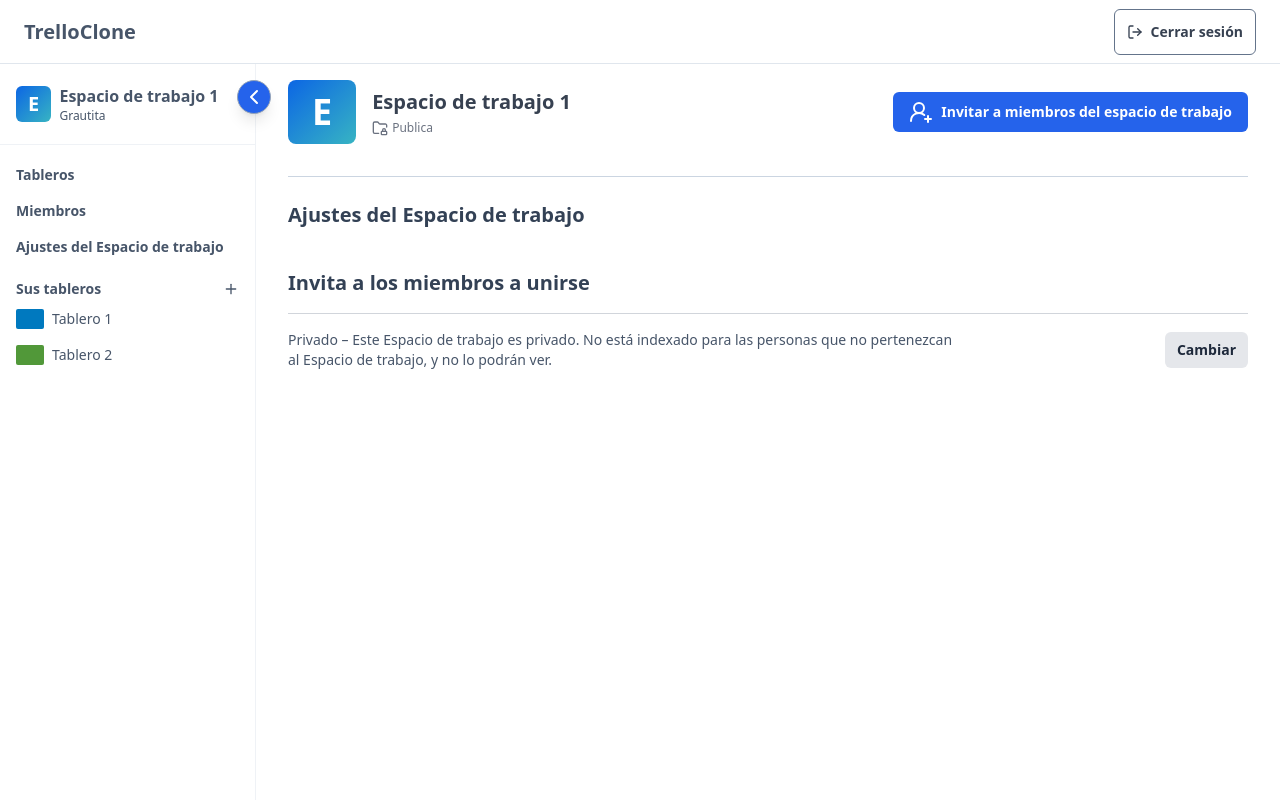
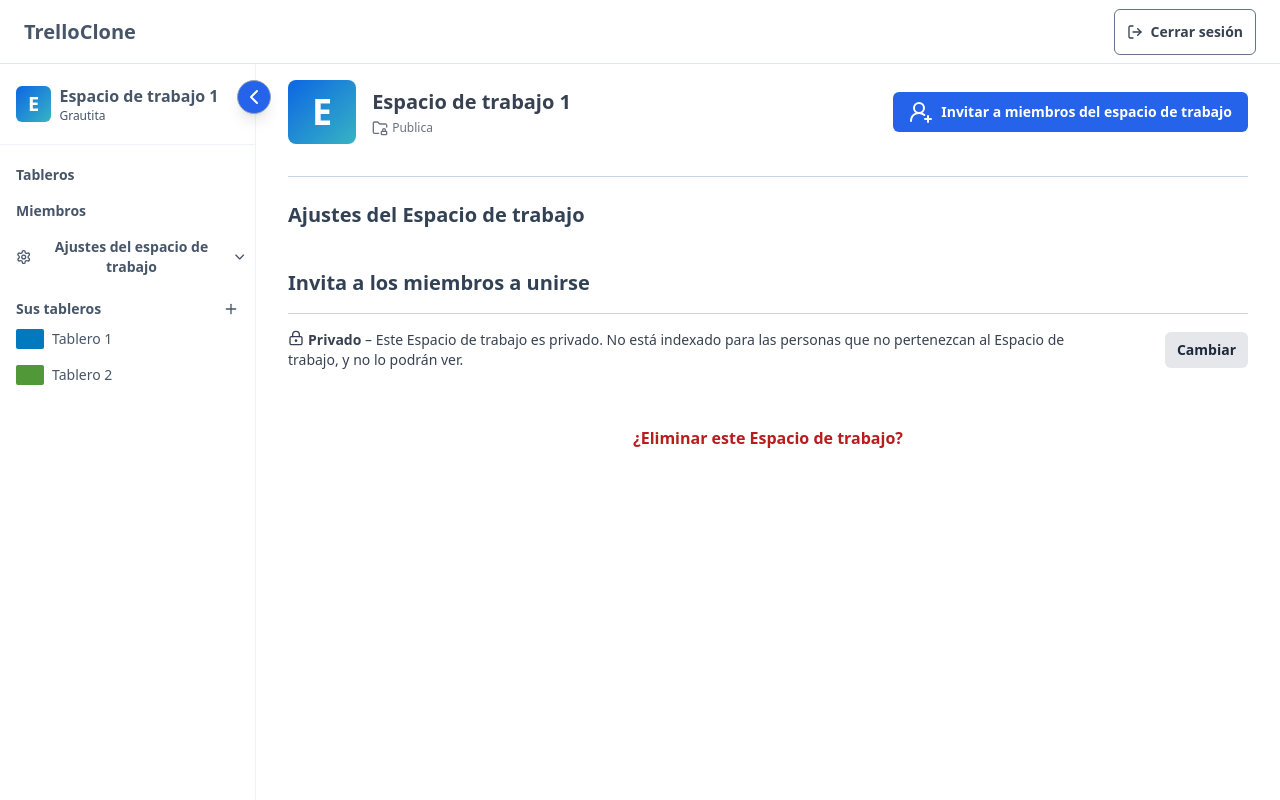
Before and after one commit to AlexisChebeste/trello-clone-ts, a React (Vite) app: page /w/1/account in a window 1280 px wide. Built offline with nearby package versions, Linux system fonts and the light colour scheme.

Commit message:
account page

```diff
--- a/src/components/Aside/AsideBoards.tsx
+++ b/src/components/Aside/AsideBoards.tsx
@@ -6,6 +6,7 @@ import Sidebar from './Siderbar';
 import ModalBoard from '../modals/ModalBoard';
 import { useColor } from '../../hooks/useColor';
 import WorkspaceLink from './WorkspaceLink';
+import { ModalAccount } from './ModalAccount';
 
 interface AsideBoardsProps {
   idWorkspace: string;
@@ -41,17 +42,13 @@ export default function AsideBoards({idWorkspace, className}: AsideBoardsProps)
           </div>
         </div>
         <div className='flex flex-col  py-3'>
-            <ul className='flex flex-col '>
-              <li className='flex w-full'>
+              <div className='flex w-full'>
                 <WorkspaceLink idWorkspace={idWorkspace} title='Tableros'/>
-              </li>
-              <li className='flex w-full'>
+              </div>
+              <div className='flex w-full'>
                 <WorkspaceLink idWorkspace={idWorkspace} dir='/members' title='Miembros'/>
-              </li>
-              <li className='flex w-full'>
-                <WorkspaceLink idWorkspace={idWorkspace} dir='/account' title='Ajustes del Espacio de trabajo'/>
-              </li>
-            </ul>
+              </div>
+              <ModalAccount idWorkspace={idWorkspace}/>
         </div>
         <div className="flex flex-col w-auto  pb-2 ">
           <div className='  flex justify-between items-center pl-4'>
--- /dev/null
+++ b/src/components/Aside/ModalAccount.tsx
@@ -0,0 +1,33 @@
+import { ChevronDown, Settings } from "lucide-react";
+import { useState } from "react";
+import { Link } from "react-router";
+
+export function ModalAccount({idWorkspace}: {idWorkspace: string}) {
+    const [isOpen, setIsOpen] = useState(false);
+
+    const toggleModal = () => setIsOpen(!isOpen);
+    const isBoardPage = location.pathname.includes("b/");
+    const isActive = (path: string) => location.pathname === path;
+    return(
+        <div className="flex w-full relative">
+            <button className={`flex items-center justify-between w-full text-sm font-semibold pl-4 pr-2 ${isBoardPage ? 'hover:bg-white/10' : 'hover:bg-gray-100'} py-2`} onClick={toggleModal}>
+                <Settings className="size-4"/>
+                Ajustes del espacio de trabajo
+                <ChevronDown className="size-4" />
+            </button>
+            {isOpen && (
+                <div
+                    className="absolute top-10 left-0 w-72 bg-white shadow-md rounded-md border border-gray-200 flex flex-col py-2 text-gray-600 "
+                    style={{
+                        maxWidth: "calc(100vw - 16px)", // Asegura que no sobresalga de la pantalla
+                    }}
+                    onClick={toggleModal}
+                >
+                    <Link to={`/w/${idWorkspace}/account`} className={`w-full text-sm font-medium hover:bg-gray-200 py-2 px-4 ${isActive(`/w/${idWorkspace}/account`) ? 'bg-gray-600 text-white hover:text-gray-700' : ''}`}>Ajustes del Espacio de trabajo</Link>
+                    <Link to={`/w/${idWorkspace}/belling`} className={`w-full text-sm font-medium hover:bg-gray-200  py-2 px-4 ${isActive(`/w/${idWorkspace}/belling`) ? 'bg-gray-600 text-white hover:text-gray-700' : ''}`}>Ampliar el Espacio de trabajo</Link>
+                </div>
+
+            )}
+        </div>
+    )
+}
--- a/src/components/Aside/Siderbar.tsx
+++ b/src/components/Aside/Siderbar.tsx
@@ -17,11 +17,11 @@ const Sidebar = ({ children, className }:SidebarProps) => {
     <div
       className={`flex ${
         isCollapsed ? "w-7" : `w-64 max-w-72 `
-      } transition-all duration-500 ${className} h-full border-r border-slate-300/30 `}
+      }   transition-all duration-500 ${className} h-full border-r border-slate-300/30 `}
     >
       {/* Contenido del Sidebar */}
       {!isCollapsed && (
-        <div className="flex-1 h-full ">
+        <div className="flex-1 h-full w-max">
           {children}
         </div>
       )}
--- a/src/components/ButtonWorkspace.tsx
+++ b/src/components/ButtonWorkspace.tsx
@@ -8,7 +8,7 @@ export default function ButtonWorkspace({children, className, onClick}: ButtonWo
     return(
         <button
             onClick={onClick}
-            className={`flex items-center justify-center gap-3 bg-gray-200 hover:bg-gray-300 py-2 px-3 rounded-md text-slate-800 font-semibold text-sm w-full md:w-max ${className}`}
+            className={`flex items-center justify-center gap-3 bg-gray-200 hover:bg-gray-300 py-2 px-3 rounded-md text-slate-800 font-semibold text-sm w-max ${className}`}
         >
             {children}
         </button>
--- a/src/components/LayoutAside.tsx
+++ b/src/components/LayoutAside.tsx
@@ -1,17 +1,8 @@
 import { Outlet, useParams } from "react-router";
 import AsideBoards from "./Aside/AsideBoards";
-import { WorkspaceInfo } from "./Boards/WorkspaceInfo";
-import { useWorkspace } from "../hooks/useWorkspace";
-import { UserRoundPlus } from "lucide-react";
-
 
 export default function LayoutAside(){
     const {idWorkspace} = useParams()
-
-    const {workspaces} = useWorkspace()
-    const workspace = workspaces.find(w => w.id === idWorkspace)
-
-    if(!workspace) return null
 
     return(
         <div className="flex-1 w-full flex h-full  overflow-hidden">
@@ -21,16 +12,8 @@ export default function LayoutAside(){
             />
             <main className="flex-1 flex h-full">
                 {/* Aquí va el contenido de la página */}
-                <div className=" flex-1 h-full flex flex-col py-4 px-8 max-w-7xl mx-auto w-full  text-gray-500 overflow-y-auto">
-                    <WorkspaceInfo logo={workspace.logo} name={workspace.name} description={workspace.description}>
-                        <button className="text-sm bg-blue-600 text-white px-4 py-2 rounded-md flex items-center font-semibold max-w-max gap-2  hover:bg-blue-700 transition-colors duration-200">
-                            <UserRoundPlus  />
-                            Invitar a miembros del espacio de trabajo
-                        </button>
-                    </WorkspaceInfo>
 
-                    <Outlet/>
-                </div>
+                <Outlet/>
             </main>
         </div>
     )
--- a/src/components/MembersPage/SidebarLinks.tsx
+++ b/src/components/MembersPage/SidebarLinks.tsx
@@ -21,14 +21,14 @@ export default function SidebarLinks({membersLength} : SidebarLinksProps) {
                 <div className="flex flex-col gap-2">
                     <Link
                         to={`/w/${idWorkspace}/members`}
-                        className={`text-sm px-4 py-2 rounded-md flex items-center font-semibold w-full gap-2   transition-colors duration-200
+                        className={`text-sm px-4 py-2 rounded-md flex items-center font-semibold  w-56 sm:w-full gap-2   transition-colors duration-200
                             ${isActive(`/w/${idWorkspace}/members`) ? 'bg-blue-100 text-blue-600 ' : 'text-gray-800 hover:bg-slate-200'}
                         `}
                     >
                         Miembros del espacio de trabajo ({membersLength})
                     </ Link>
                     <Link
-                        to={`/workspace/${idWorkspace}/members/invite`} className={`text-sm  px-4 py-2 rounded-md flex items-center font-semibold w-full gap-2   transition-colors duration-200
+                        to={`/workspace/${idWorkspace}/members/invite`} className={`text-sm  px-4 py-2 rounded-md flex items-center font-semibold w-56 sm:w-full gap-2   transition-colors duration-200
                             ${isActive(`/w/${idWorkspace}/members/invite`) ? 'bg-blue-100 text-blue-600  ' : 'text-gray-800 hover:bg-slate-200'}
                         `}>
                         Invitados ({membersLength})
@@ -38,7 +38,7 @@ export default function SidebarLinks({membersLength} : SidebarLinksProps) {
                 <div className="py-4 border-t border-t-gray-200 ">
                     <Link
                         to={`/workspace/${idWorkspace}/members/request`}
-                        className={`text-sm px-4 py-2 rounded-md flex items-center font-semibold w-full gap-2  transition-colors duration-200
+                        className={`text-sm px-4 py-2 rounded-md flex items-center font-semibold w-56 sm:w-full gap-2  transition-colors duration-200
                             ${isActive(`/w/${idWorkspace}/members/request`) ? 'bg-blue-100 text-blue-600  ' : 'text-gray-800 hover:bg-slate-200'}
                         `}>
                         Solicitudes de unión ({membersLength})
--- a/src/components/Navbar.tsx
+++ b/src/components/Navbar.tsx
@@ -9,6 +9,7 @@ interface NavbarProps {
 export default function Navbar({onMenuToggle}: NavbarProps) {
     const location = useLocation();
     const isBoardPage = location.pathname.includes("b/");
+    const isHomePage = location.pathname.includes("home");
     const {color} = useColor()
 
     return(
@@ -17,7 +18,7 @@ export default function Navbar({onMenuToggle}: NavbarProps) {
                 <div className="flex justify-between h-16 px-6">
                     <div className='flex gap-4 '>
                         <button
-                            className={isBoardPage ? 'hidden' : "sm:hidden  "}
+                            className={isHomePage ? 'sm:hidden' : "hidden  "}
                             aria-label="Menu"
                             aria-describedby="menu"
                             aria-labelledby="menu"
--- a/src/pages/Workspace/AccountPage.tsx
+++ b/src/pages/Workspace/AccountPage.tsx
@@ -1,6 +1,8 @@
 import { useParams } from "react-router";
 import { useWorkspace } from "../../hooks/useWorkspace";
 import ButtonWorkspace from "../../components/ButtonWorkspace";
+import { WorkspaceInfo } from "../../components/Boards/WorkspaceInfo";
+import { LockKeyhole, UserRoundPlus } from "lucide-react";
 
 export default function AccountPage(){
     const {workspaces} = useWorkspace();
@@ -12,14 +14,26 @@ export default function AccountPage(){
     }
 
     return(
+        <div className=" flex-1 h-full flex flex-col py-4 px-4 md:px-8 max-w-7xl mx-auto w-full  text-gray-500 overflow-y-auto">
+            <WorkspaceInfo logo={workspace.logo} name={workspace.name} description={workspace.description}>
+                <button className="text-sm bg-blue-600 text-white px-4 py-2 rounded-md flex items-center font-semibold max-w-max gap-2  hover:bg-blue-700 transition-colors duration-200 relative">
+                    <UserRoundPlus  />
+                    Invitar a miembros del espacio de trabajo
+                </button>
+            </WorkspaceInfo>
             <div className="flex flex-col py-6 gap-6">
                 <h2 className="text-slate-700 font-semibold text-xl">Ajustes del Espacio de trabajo</h2>
 
                 <div className="py-4 flex flex-col gap-4">
                     <h3 className="text-slate-700 font-semibold text-xl">Invita a los miembros a unirse</h3>
                     <div className="flex flex-col md:flex-row gap-4 md:space-between items-center  py-4 border-t border-t-gray-300">
-                    <p className="text-slate-600 text-sm w-full">  Privado – Este Espacio de trabajo es privado. No está indexado para las personas que no pertenezcan al Espacio de trabajo, y no lo podrán ver.</p>
-                    <div className="w-full md:w-72 lg:w-96 flex  flex-col items-end ">
+                        <div className="flex items-start w-full relative">
+                            <LockKeyhole className="size-4 text-gray-700 absolute" />
+                            <p className="text-sm text-gray-700 text-wrap">
+                                <strong className="ml-5">Privado</strong> – Este Espacio de trabajo es privado. No está indexado para las personas que no pertenezcan al Espacio de trabajo, y no lo podrán ver.
+                            </p>
+                        </div>
+                        <div className="w-40  flex  flex-col items-center md:items-end ">
                             <ButtonWorkspace>
                                 Cambiar
                             </ButtonWorkspace>
@@ -27,7 +41,9 @@ export default function AccountPage(){
 
                     </div>
                 </div>
+                <button className="text-red-700 font-semibold hover:underline">¿Eliminar este Espacio de trabajo?</button>
 
+            </div>
         </div>
     )
 }
```
Also changed, not shown: src/pages/Workspace/MembersPage.tsx (+11 -4 lines), src/pages/Workspace/WorkspacePage.tsx (+17 -3 lines). Lines whose indentation alone changed are shown as unchanged.
